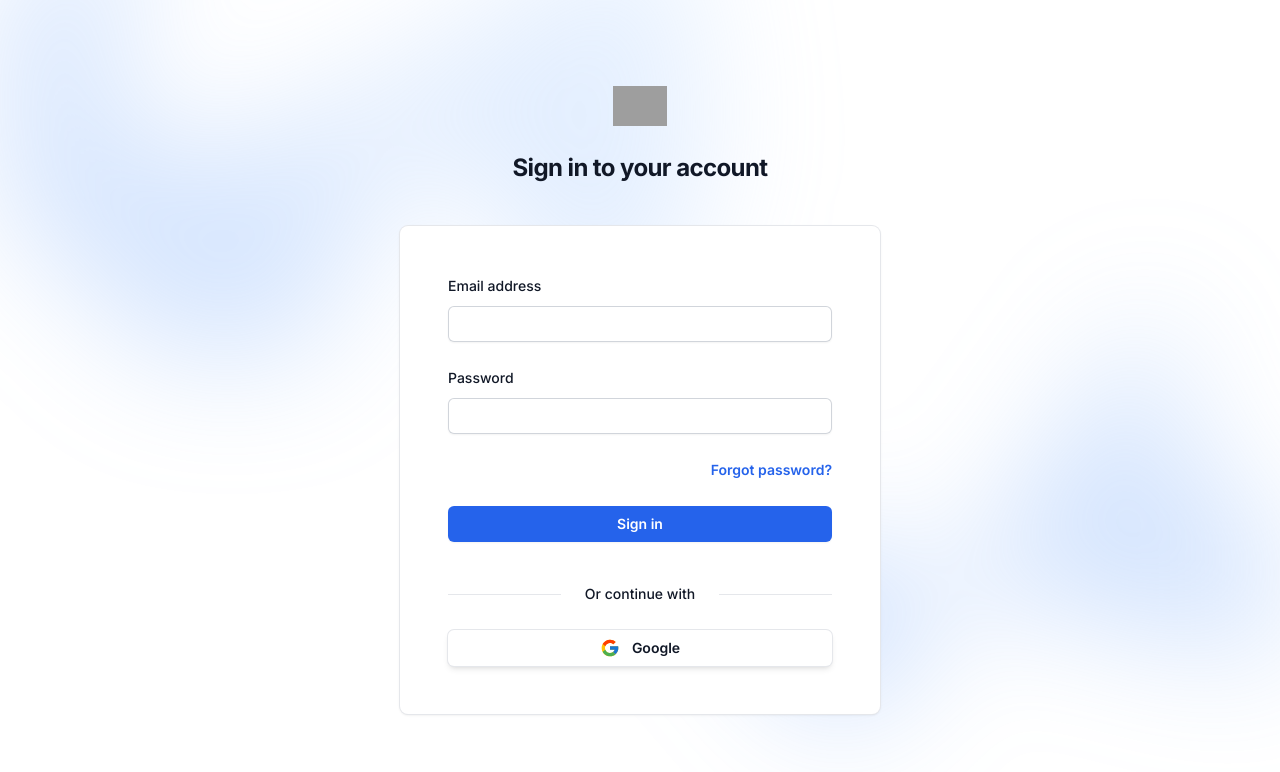
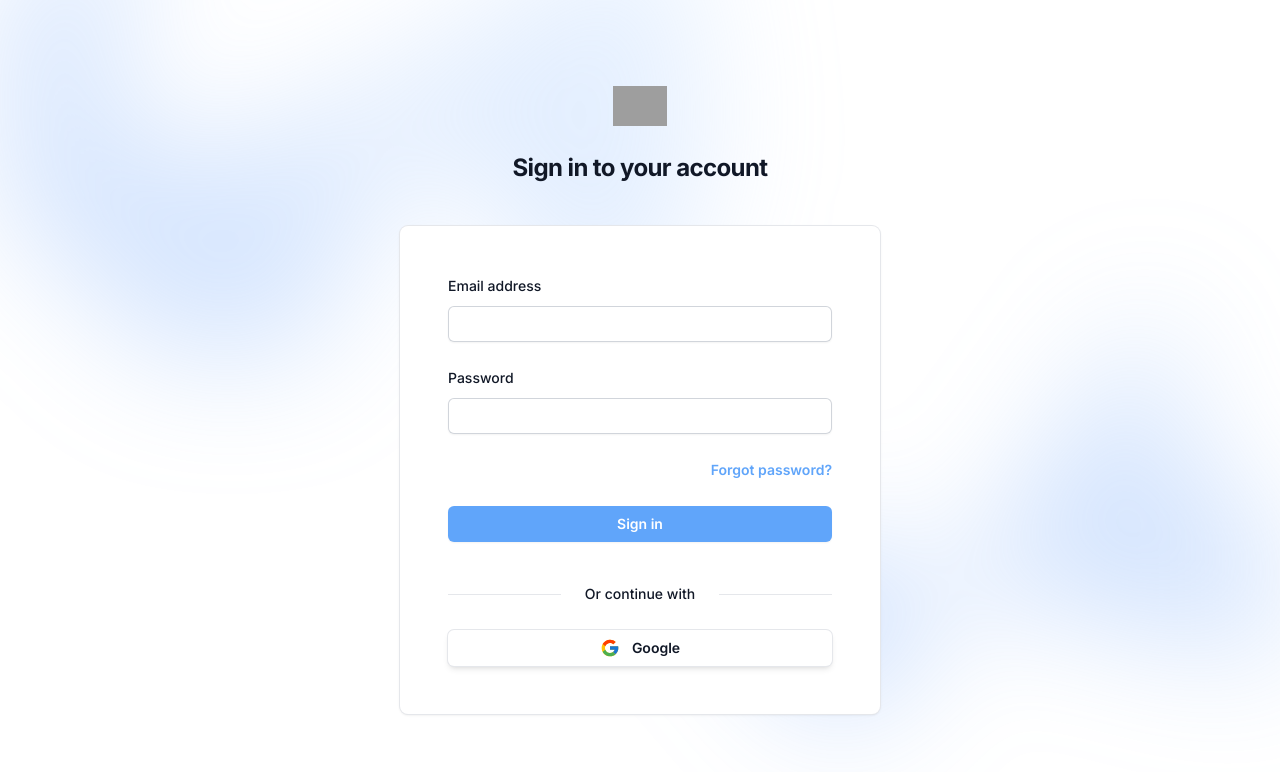
Before and after one commit to paulchinnam/fileinbox-redesign, a Next.js app: page /login in a window 1280 px wide. Shown: the top 772 px of the page. Built offline with nearby package versions, Linux system fonts and the light colour scheme; grey boxes are pictures that could not be loaded.

Commit message:
lightened blue in login page

```diff
--- a/src/app/login/page.js
+++ b/src/app/login/page.js
@@ -27,7 +27,7 @@ export default function Page() {
             <img
               onClick={() => router.push("/")}
               className="mx-auto h-10 w-auto hover:cursor-pointer"
-              src="https://tailwindui.com/img/logos/mark.svg?color=blue&shade=600"
+              src="https://tailwindui.com/img/logos/mark.svg?color=blue&shade=400"
               alt="Your Company"
             />
             <h2 className="mt-6 text-center text-2xl font-bold leading-9 tracking-tight text-gray-900">
@@ -95,7 +95,7 @@ export default function Page() {
                   <div className="text-sm leading-6">
                     <a
                       href="#"
-                      className="font-semibold text-blue-600 hover:text-blue-500"
+                      className="font-semibold text-blue-400 hover:text-blue-500"
                     >
                       Forgot password?
                     </a>
@@ -106,7 +106,7 @@ export default function Page() {
                   <button
                     type="submit"
                     onClick={() => router.push("/dashboard/receivefiles")}
-                    className="flex w-full justify-center rounded-md bg-blue-600 px-3 py-1.5 text-sm font-semibold leading-6 text-white shadow-sm hover:bg-blue-500 focus-visible:outline focus-visible:outline-2 focus-visible:outline-offset-2 focus-visible:outline-blue-600"
+                    className="flex w-full justify-center rounded-md bg-blue-400 px-3 py-1.5 text-sm font-semibold leading-6 text-white shadow-sm hover:bg-blue-500 focus-visible:outline focus-visible:outline-2 focus-visible:outline-offset-2 focus-visible:outline-blue-500"
                   >
                     Sign in
                   </button>
```
